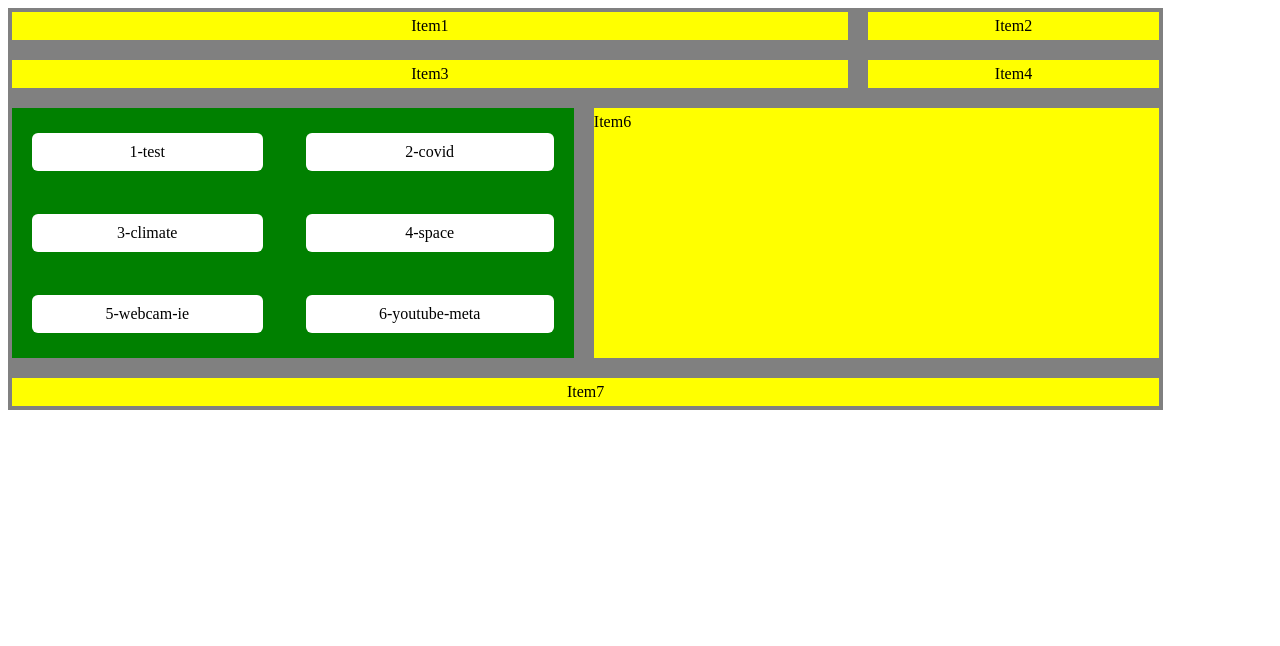
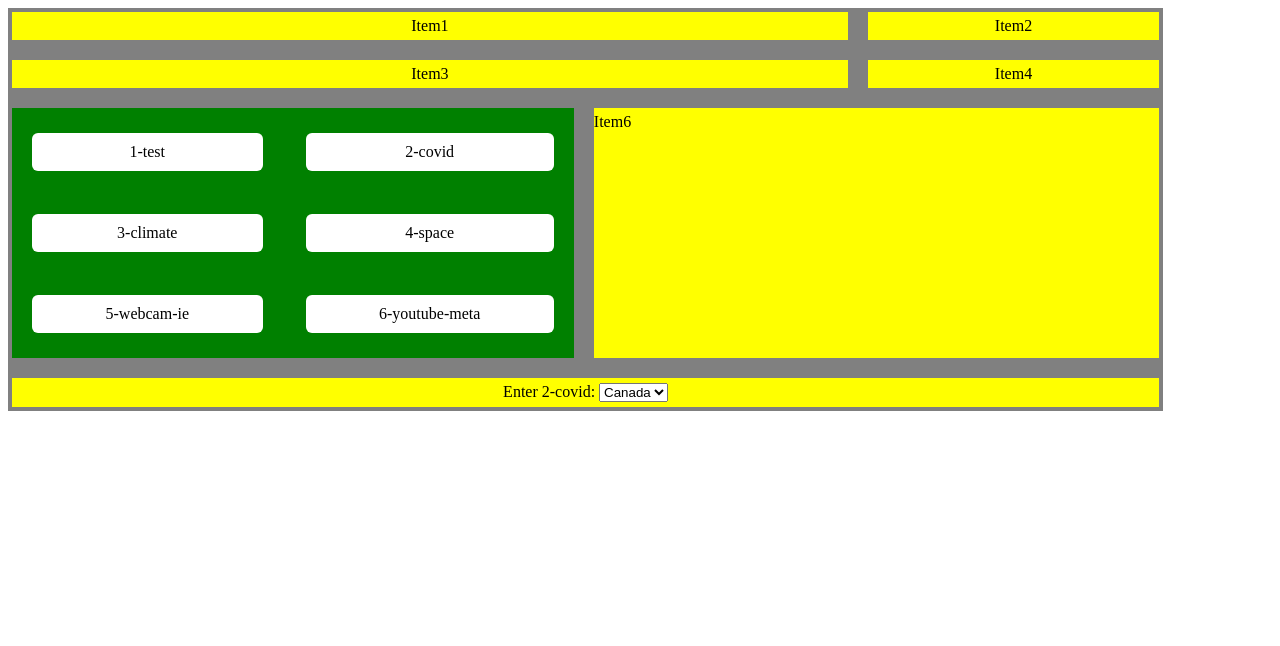
Before and after one commit to RaymondByczko/AlwaysRestPHP, a PHP site: page / in a window 1280 px wide. Shown: the top 646 px of the page. Run offline with PHP 8.4, Linux system fonts and the light colour scheme.

Commit message:
Allow country to be specified to covid.php endpoint.

```diff
--- a/covid.php
+++ b/covid.php
@@ -1,6 +1,7 @@
 <?php
 require 'curlRestCalls.php';
-$call = covid('Japan');
+$country = $_GET['country'];
+$call = covid($country);
 header("Content-Type: application/json");
 echo json_encode($call['response']);
 ?>
--- a/index.php
+++ b/index.php
@@ -28,7 +28,12 @@
 		</div>
 		<div class="grid-item item6" id="id_item6">Item6
 		</div>
-		<div class="grid-item item7">Item7
+		<div class="grid-item item7">
+			<label for="covid_country">Enter 2-covid:</label>
+			<select name="covid_country" id="id_covid_country">
+				<option value="Canada">Canada</option>
+				<option value="Japan">Japan</option>
+			</select>
 		</div>
 	</div>
 	<script type="module" defer>
@@ -41,7 +46,9 @@
                 testSpaceApi2('id_item6');
             }
 					  function covid(){
-								testCovidApi2('id_item6');
+								let country = document.querySelector('#id_covid_country').value;
+								console.log('country='+country);
+								testCovidApi2(country, 'id_item6');
 						}
 						function webcam(){
 							testWebcamIE2('id_item6');
--- a/script.js
+++ b/script.js
@@ -23,12 +23,12 @@ export function testCovidApi(idUpdate) {
 		.catch(err => console.error(err));
 }
 
-export function testCovidApi2(idUpdate) {
+export function testCovidApi2(country, idUpdate) {
 	const options = {
 		method: 'GET'
 	};
 
-	fetch('https://AlwaysRestPHP.rbyczko.repl.co/covid.php', options)
+	fetch('https://AlwaysRestPHP.rbyczko.repl.co/covid.php?country='+country, options)
 		.then(response => response.json())
 		.then(response => {
 			console.log(response);
```
